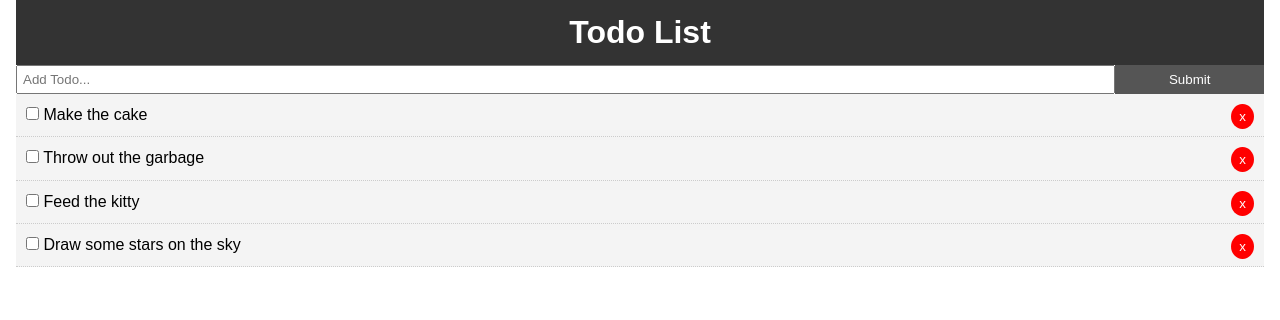
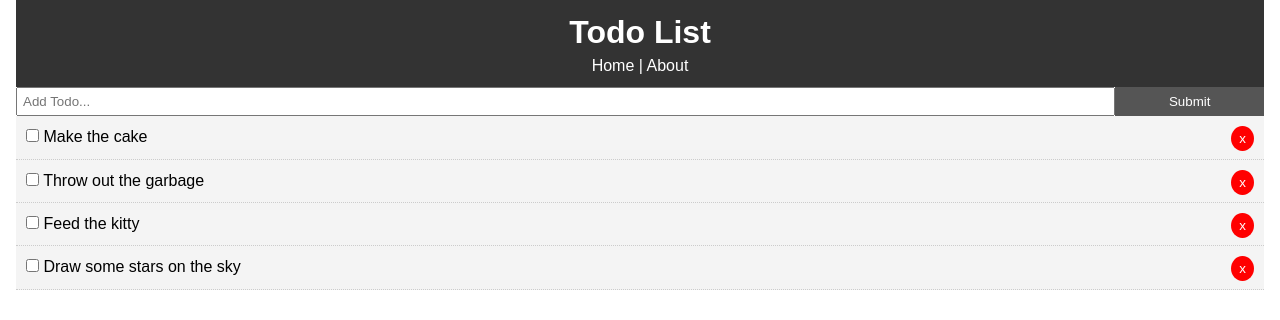
Before and after one commit to ogustm/react-todo-list, a React (Create React App) app: page / in a window 1280 px wide. Shown: the top 320 px of the page. Built offline with nearby package versions, Linux system fonts and the light colour scheme.

Commit message:
added link functionality to routes

```diff
--- a/src/App.js
+++ b/src/App.js
@@ -1,6 +1,6 @@
 import React, { Component } from 'react';
 import { BrowserRouter as Router, Route} from 'react-router-dom';
-import Header from './components/layout/header';
+import Header from './components/layout/Header';
 import Todos from './components/Todos';
 import AddTodo from './components/AddTodo';
 import About from './components/pages/About';
@@ -72,7 +72,7 @@
         <div className="App">
           <div className="container">
             <Header />
-            <Route path="/" render= {props => (
+            <Route exact path="/" render= {props => (
               <React.Fragment>
                 <AddTodo addTodo = {this.addTodo}/>
                 <Todos todos={this.state.todos} markComplete =
--- a/src/components/layout/header.js
+++ b/src/components/layout/Header.js
@@ -1,10 +1,13 @@
 import React from 'react';
+import { Link } from 'react-router-dom';
 
 
 function Header () {
     return (
         <header style={headerStyle}>
             <h1>Todo List</h1>
+            <Link style ={linkStyle} to="/">Home</Link> | <Link style ={linkStyle}
+            to="/about">About</Link>
         </header>
     )
 }
@@ -16,4 +19,9 @@
     padding: '10px'
 }
 
+const linkStyle = {
+    color: '#fff',
+    textDecoration: 'none'
+}
+
 export default Header;
```
